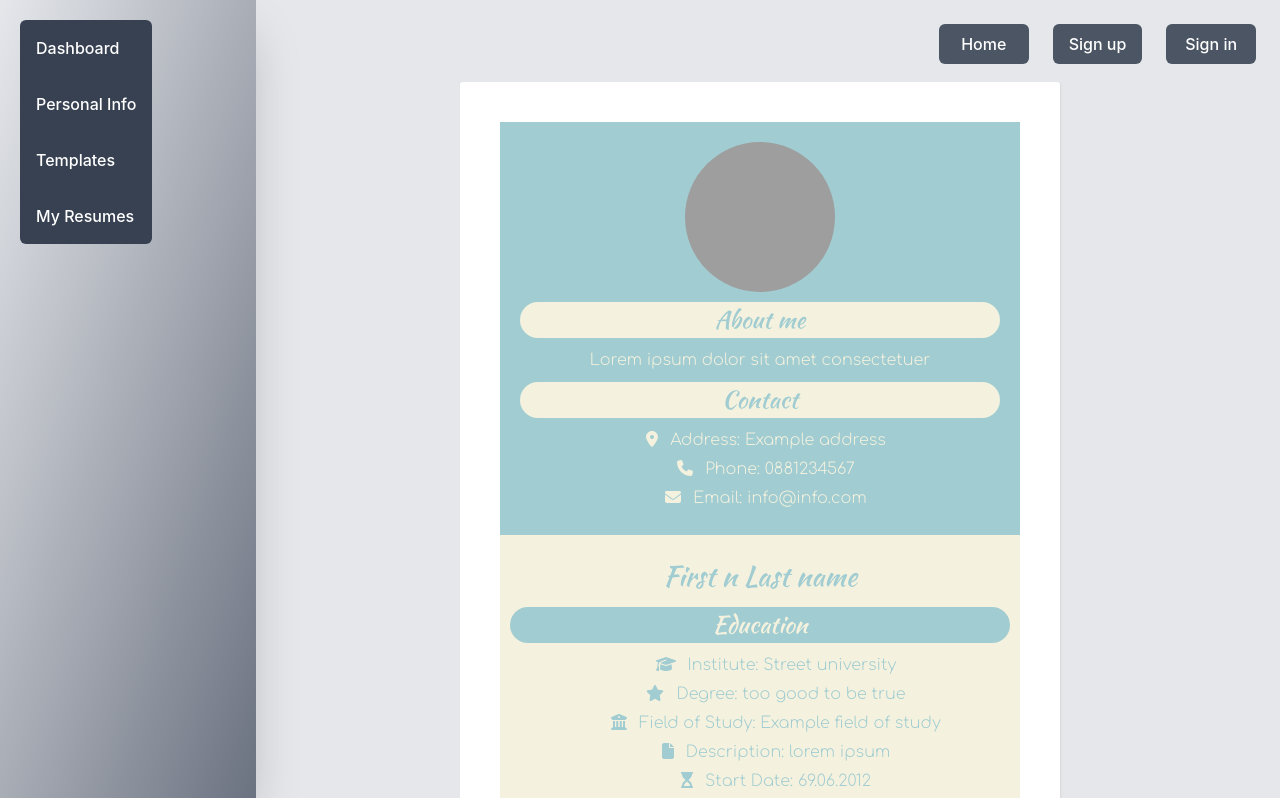
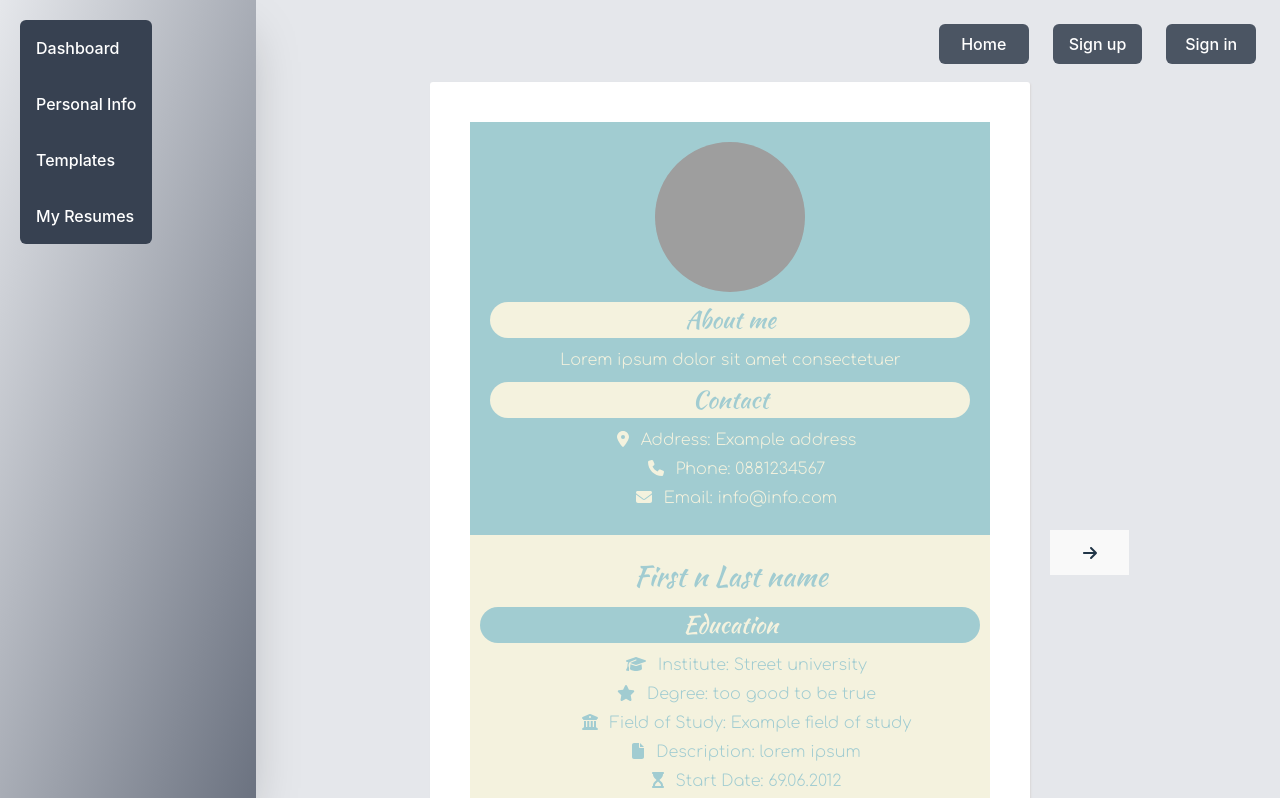
Before and after one commit to ipstoyanov20/ORB.Web, a React (Vite) app: page /panel/template0 in a window 1280 px wide. Shown: the top 798 px of the page. Built offline with nearby package versions, Linux system fonts and the light colour scheme; grey boxes are pictures that could not be loaded; a web font is replaced by a local one.

Commit message:
Add url change button

```diff
--- a/src/components/CreateResume.tsx
+++ b/src/components/CreateResume.tsx
@@ -8,7 +8,7 @@ const CreateResume = () => {
           alt=""
           className="absolute h-[100%] w-[50%] top-0 right-0 z-[-1]"
         />
-        <div className=" absolute top-0 left-0 grid place-items-center w-[50%] h-[100%]">
+        <div className="absolute top-0 left-0 grid place-items-center w-[50%] h-[100%]">
           <p className="bg-black rounded-md p-10 w-[50%]">
             Lorem ipsum dolor sit amet consectetur adipisicing elit. Hic
             excepturi quia minima rerum. Sapiente ullam repudiandae corrupti
--- a/src/components/Sidebar.tsx
+++ b/src/components/Sidebar.tsx
@@ -3,7 +3,7 @@ import { Link, Outlet } from 'react-router-dom';
 function Sidebar() {
     return (
       <>
-        <div className='z-[-1] absolute right-0 top-0 bg-gray-200 w-[80%] h-[100%]'></div>
+        <div className='z-[-1] fixed right-0 top-0 bg-gray-200 w-[100%] h-[100%]'></div>
 
         <div className="grid place-content-start shadow-2xl fixed left-0 top-0 p-5 w-[20%] h-[100%] bg-gradient-to-br from-gray-200 to-gray-500">
 
@@ -22,7 +22,7 @@ function Sidebar() {
             </Link>
             <Link
               className=" relative p-4 text-left text-white bg-gray-700 hover:bg-gray-600"
-              to="/panel/templates"
+              to="/panel/template0"
             >
               Templates
             </Link>
--- a/src/pages/Template0.css
+++ b/src/pages/Template0.css
@@ -7,6 +7,29 @@
     margin: 0;
     padding: 20px;
 }
+
+.resume0-all-container {
+    display: flex;
+    flex-direction: row;
+}
+
+.resume0-button-container {
+    width: 30%;
+    display: flex;
+    justify-content: flex-end;
+    align-items: center;
+    padding-left: 20px;
+}
+
+.resume0 .rounded-button {
+    border-radius: 20px;
+    background-color: #007bff;
+    color: #fff;
+    padding: 10px 20px;
+    font-size: 16px;
+    border: none;
+    cursor: pointer;
+  }
 
 .resume0-container {
     min-width: 600px;
--- a/src/pages/Template0.tsx
+++ b/src/pages/Template0.tsx
@@ -11,6 +11,7 @@ import { faHourglassEnd } from "@fortawesome/free-solid-svg-icons";
 import { faBriefcase } from "@fortawesome/free-solid-svg-icons";
 import { faUserTie } from "@fortawesome/free-solid-svg-icons";
 import { faFile } from "@fortawesome/free-solid-svg-icons";
+import { faArrowRight } from "@fortawesome/free-solid-svg-icons";
 export const Template0: React.FC = () => {
 
 
@@ -49,6 +50,7 @@ export const Template0: React.FC = () => {
     };
 
     return (
+        <div className="resume0-all-container">
             <div className="resume0 ml-[20%]">
                 <div className="resume0-container">
                     <div className="dark-side">
@@ -98,5 +100,9 @@ export const Template0: React.FC = () => {
                     </div>
                 </div>
             </div>
+            <div className="resume0-button-container">
+                <button className="rounded-button" onClick={() => window.location.href = 'http://localhost:5173/panel/template1'}> <FontAwesomeIcon className="mx-3" icon={faArrowRight} /> </button>
+            </div>
+        </div>
     );
 }
```
Lines whose indentation alone changed are shown as unchanged.
